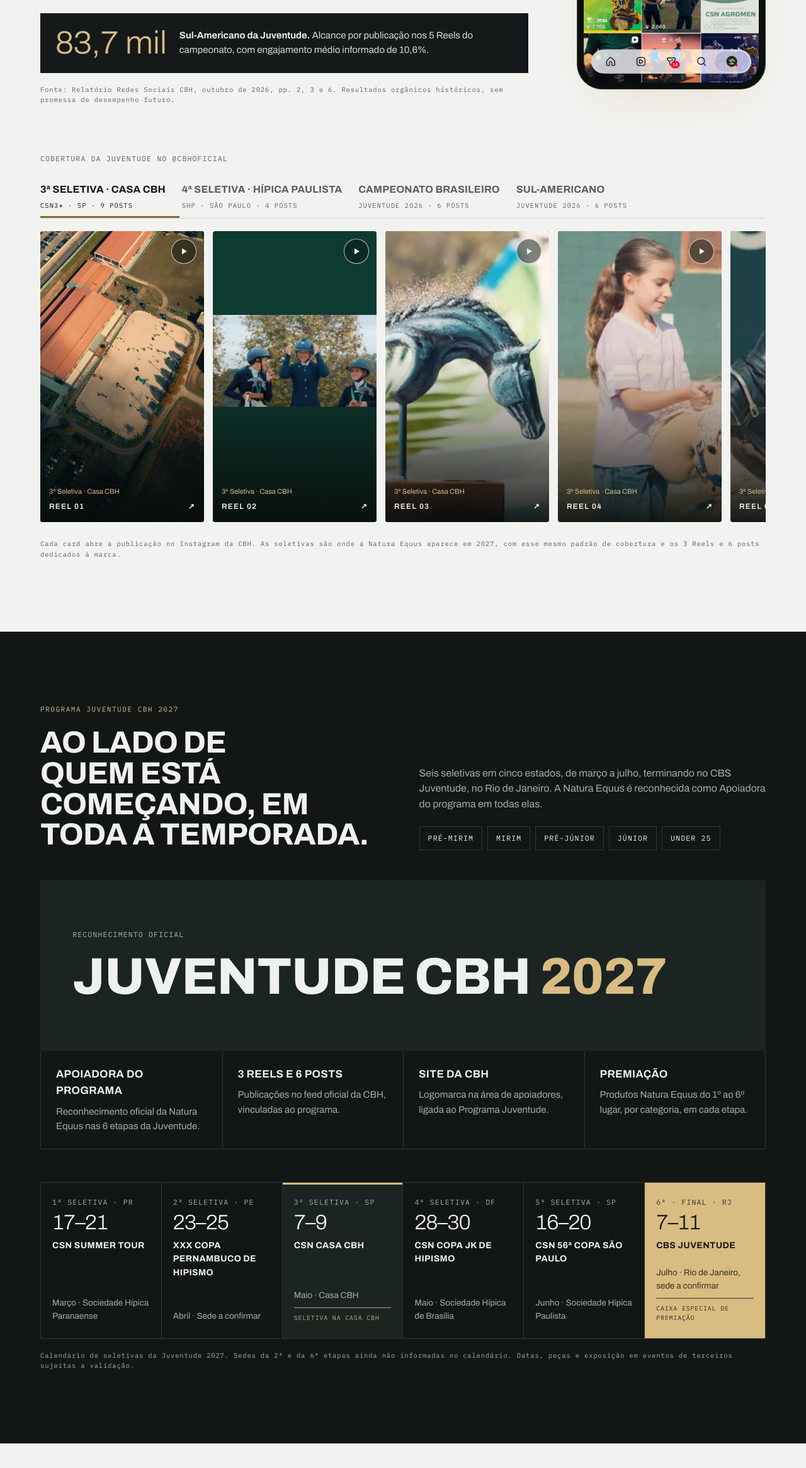
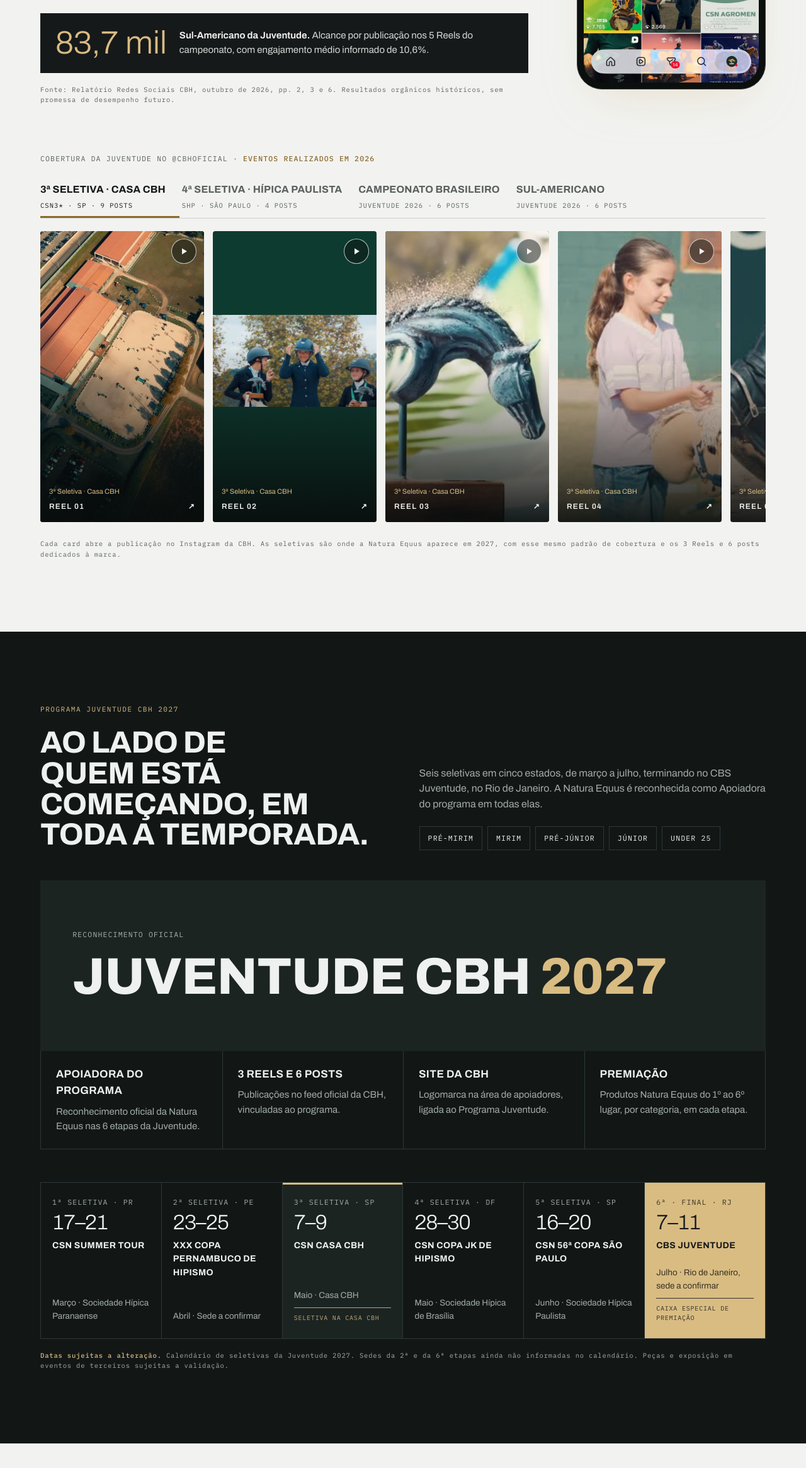
Before and after one commit to rmcaveiro-lang/CBH-NATURAEQUUS, a plain HTML site: page index.html in a window 1280 px wide. Shown: the part 2869-5200 px from the top of the page at 63% size. Drawn offline with Linux system fonts and the light colour scheme.

Commit message:
Notas: eventos de 2026 e datas sujeitas a alteração
Co-Authored-By: Claude Opus 5.5 <noreply@anthropic.com>
Claude-Session: https://claude.ai/code/session_01Sm2xVTNQV9auyKUoqjyXPL

```diff
--- a/index.html
+++ b/index.html
@@ -836,6 +836,8 @@ footer .mono+.mono{color:var(--muted)}
 .cv-slides::after{background:linear-gradient(180deg,rgba(18,23,22,.35) 0%,rgba(18,23,22,0) 14%,rgba(18,23,22,0) 93%,#121716 100%)}
 @media (max-width:900px){.cv-bg{height:calc(100vw / 1.5);min-height:0}.cv-slides .sl:first-child img{object-position:50% 50%!important}}
 .cv-stats .st-tag{align-self:flex-start;margin-top:6px;font-style:normal;font-family:var(--f-mono);font-size:10px;letter-spacing:.06em;line-height:1.4;text-transform:uppercase;color:#D9BC82;border:1px solid rgba(217,188,130,.45);padding:5px 8px;max-width:30ch}
+.reels-head .yr{font-weight:500;color:var(--accent)}
+.note .dt-alert{color:#D9BC82;font-weight:500}
 </style>
 </head>
 <body>
@@ -910,7 +912,7 @@ footer .mono+.mono{color:var(--muted)}
       </a>
     </div>
     <div class="reels rv">
-      <div class="reels-head"><span class="mono">Cobertura da Juventude no @cbhoficial</span><span class="mono reels-hint" aria-hidden="true">Passe o mouse para navegar</span></div>
+      <div class="reels-head"><span class="mono">Cobertura da Juventude no @cbhoficial · <b class="yr">Eventos realizados em 2026</b></span><span class="mono reels-hint" aria-hidden="true">Passe o mouse para navegar</span></div>
       <div class="ev-tabs" role="tablist" id="evTabs" aria-label="Eventos da Juventude"></div>
       <div class="reel-track" id="reelTrack" aria-label="Publicações da Juventude no Instagram da CBH"><div class="reel-row" id="reelRow"></div></div>
       <p class="note">Cada card abre a publicação no Instagram da CBH. As seletivas são onde a Natura Equus aparece em 2027, com esse mesmo padrão de cobertura e os 3 Reels e 6 posts dedicados à marca.</p>
@@ -949,7 +951,7 @@ footer .mono+.mono{color:var(--muted)}
       <div><span class="mono">5ª seletiva · SP</span><b>16–20</b><span class="t">CSN 56ª Copa São Paulo</span><p>Junho · Sociedade Hípica Paulista</p></div>
       <div class="br"><span class="mono">6ª · Final · RJ</span><b>7–11</b><span class="t">CBS Juventude</span><p>Julho · Rio de Janeiro, sede a confirmar</p><i>Caixa especial de premiação</i></div>
     </div>
-    <p class="note">Calendário de seletivas da Juventude 2027. Sedes da 2ª e da 6ª etapas ainda não informadas no calendário. Datas, peças e exposição em eventos de terceiros sujeitas a validação.</p>
+    <p class="note"><b class="dt-alert">Datas sujeitas a alteração.</b> Calendário de seletivas da Juventude 2027. Sedes da 2ª e da 6ª etapas ainda não informadas no calendário. Peças e exposição em eventos de terceiros sujeitas a validação.</p>
   </div>
 </section>
 
```
